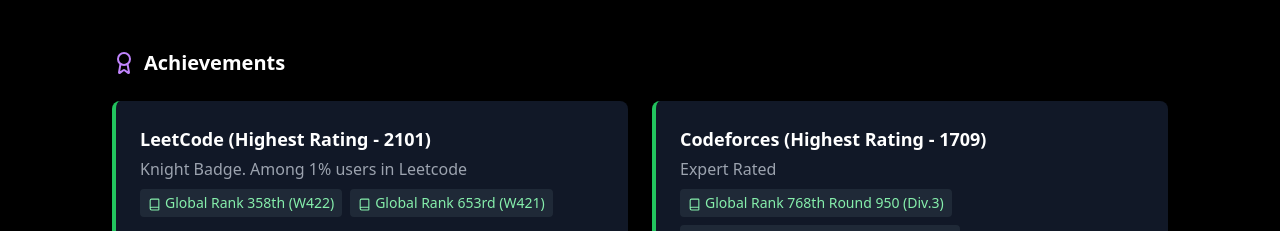
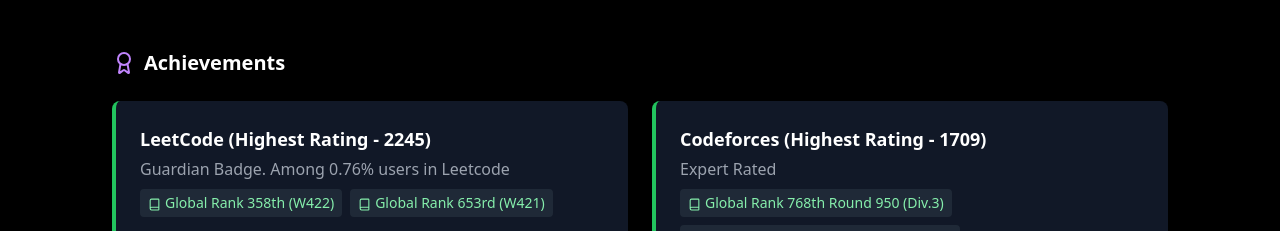
Before and after one commit to titanShubh/portfolio, a React (Vite) app: page / in a window 1280 px wide. Shown: the part 1360-1591 px from the top of the page. Built offline with nearby package versions, Linux system fonts and the light colour scheme.

Commit message:
Update Achievements.tsx

```diff
--- a/src/components/Achievements.tsx
+++ b/src/components/Achievements.tsx
@@ -2,8 +2,8 @@ import { Award, Book } from "lucide-react";
 
 const achievements = [
   {
-    title: "LeetCode (Highest Rating - 2101)",
-    description: "Knight Badge. Among 1% users in Leetcode",
+    title: "LeetCode (Highest Rating - 2245)",
+    description: "Guardian Badge. Among 0.76% users in Leetcode",
     link: "https://leetcode.com/u/guptashubh6386/",
     secondaryLinks: [
       { label: "Global Rank 358th (W422)", url: "https://leetcode.com/contest/weekly-contest-422/ranking/15/" },
```
